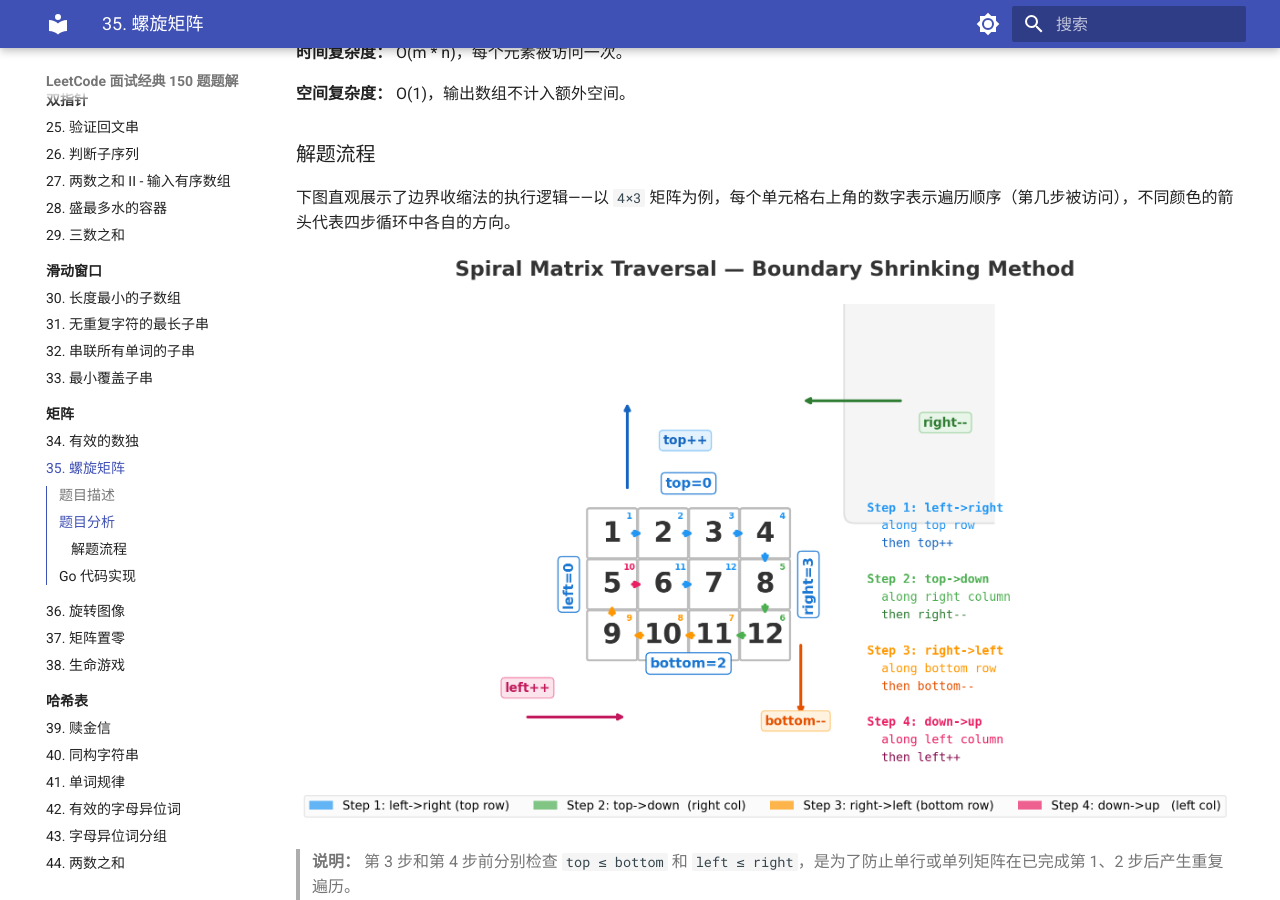
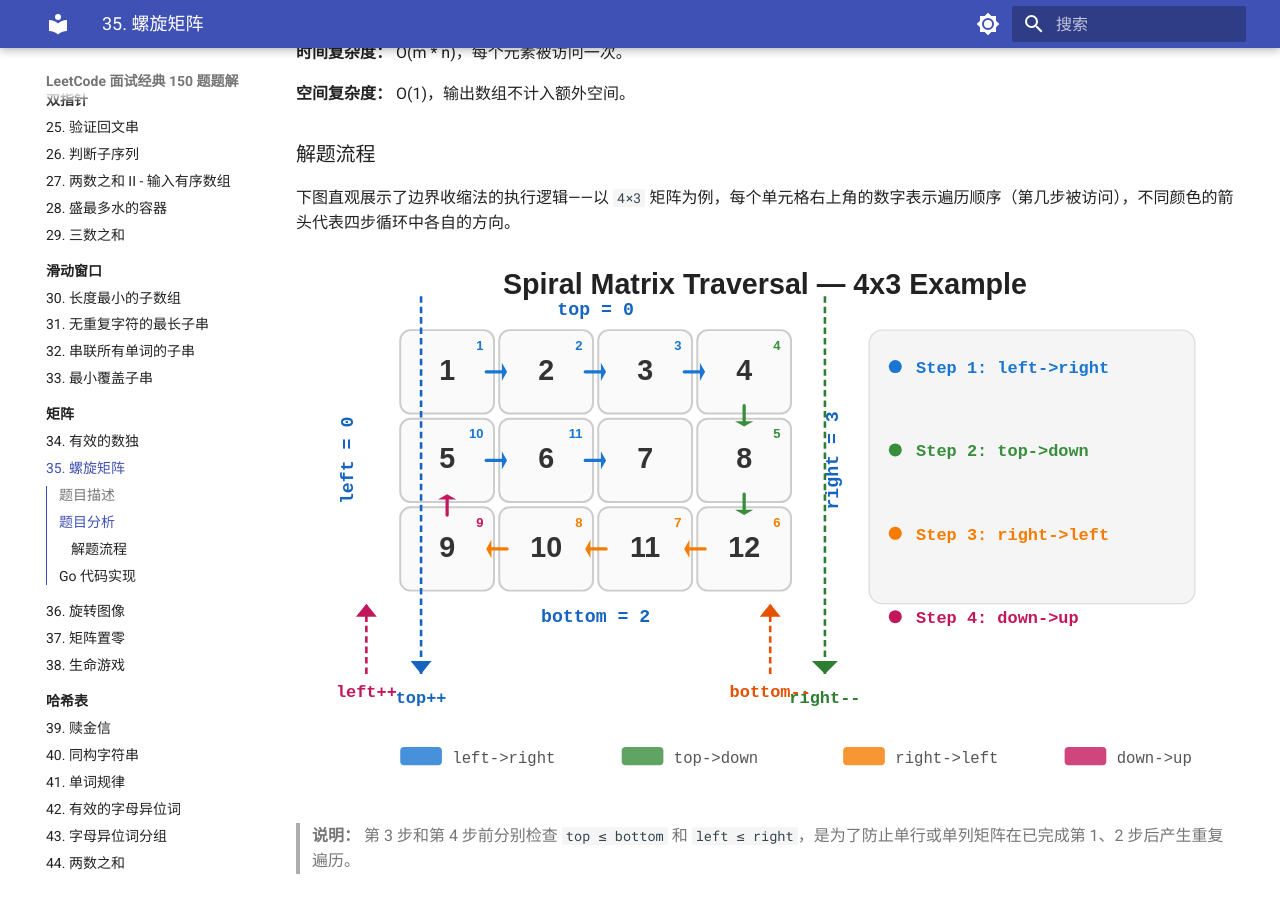
Before and after one commit to YzmjY/leetcode-top-interview-150, an MkDocs documentation site: the page built from docs/04-matrix/35-spiral-matrix.md, in a window 1280 px wide and 900 px high, scrolled down 792 px. Built offline with MkDocs 1.6.1 and Material for MkDocs 9.7.7, drawn with Linux system fonts in a browser that asks for light colours.

Commit message:
fix: 用纯 SVG 替换 matplotlib PNG，解决图片错位问题

```diff
--- a/docs/04-matrix/35-spiral-matrix.md
+++ b/docs/04-matrix/35-spiral-matrix.md
@@ -37,7 +37,7 @@
 
 下图直观展示了边界收缩法的执行逻辑——以 `4×3` 矩阵为例，每个单元格右上角的数字表示遍历顺序（第几步被访问），不同颜色的箭头代表四步循环中各自的方向。
 
-![螺旋矩阵遍历示意图](../assets/spiral-matrix.png)
+![螺旋矩阵遍历示意图](../assets/spiral-matrix.svg)
 
 > **说明：** 第 3 步和第 4 步前分别检查 `top ≤ bottom` 和 `left ≤ right`，是为了防止单行或单列矩阵在已完成第 1、2 步后产生重复遍历。
 
```
Also changed, not shown: docs/assets/spiral-matrix.png (deleted), docs/assets/spiral-matrix.svg (added).
